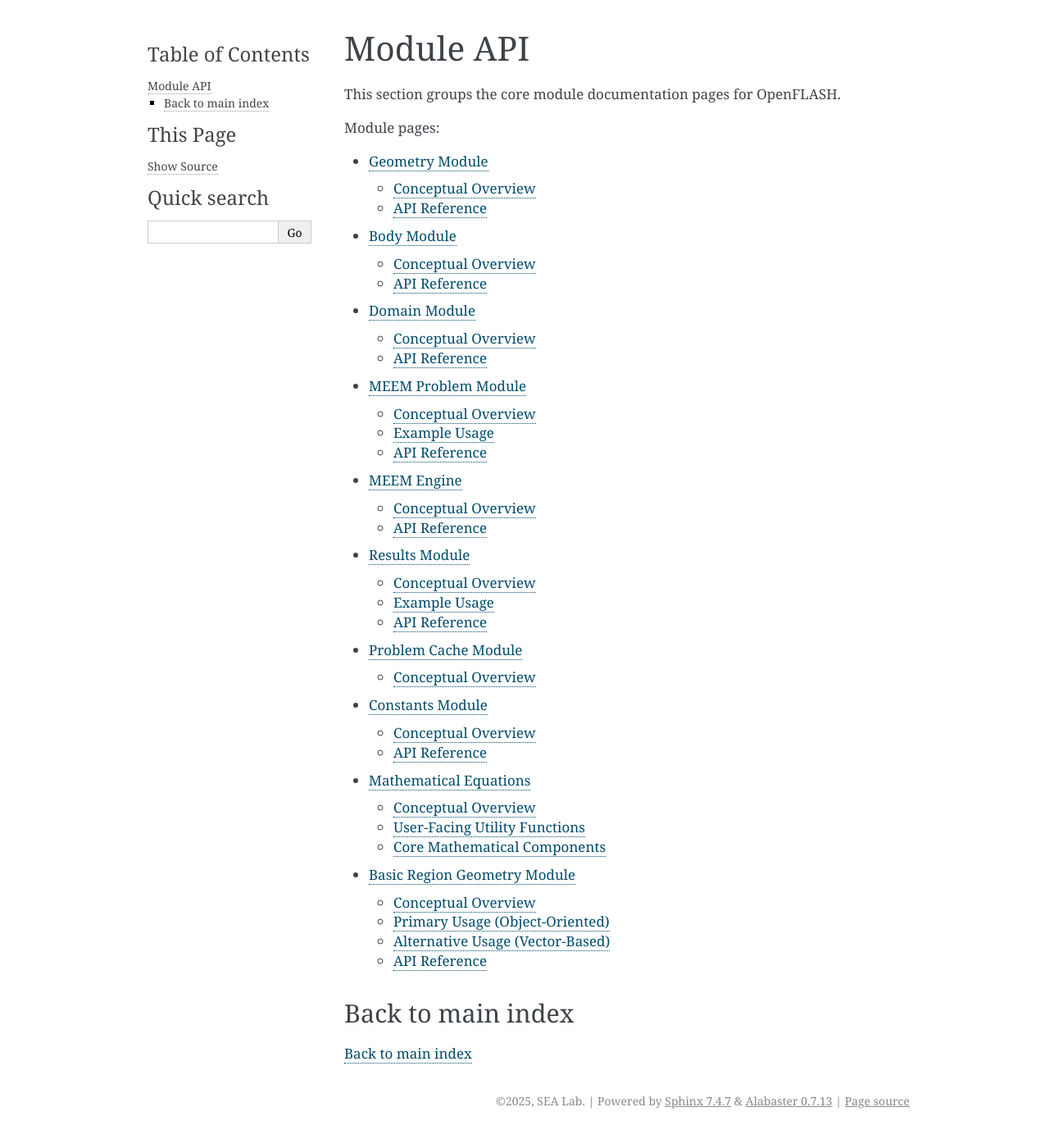
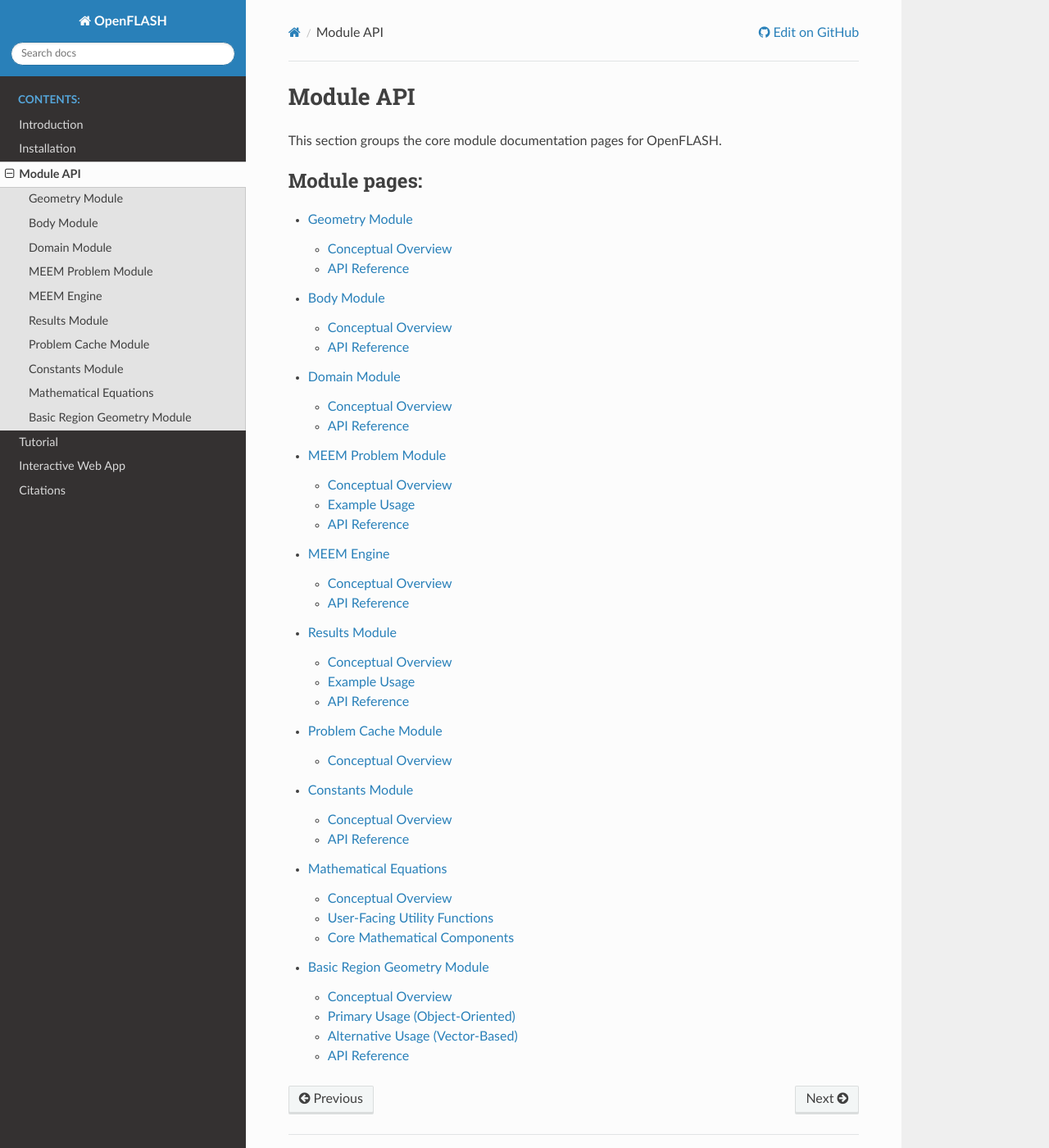
Before and after one commit to symbiotic-engineering/OpenFLASH, a Sphinx documentation site: the page built from docs/modules/index.rst, in a window 1280 px wide and 1400 px high. Shown: the whole window at 82% size. Built offline with Sphinx 7.4.7 and the Read the Docs theme 3.1.0, drawn with Linux system fonts in a browser that asks for light colours; some of the changed text lies outside the part shown.

Commit message:
read the docs theme, copybutton and git extensions

```diff
--- a/docs/conf.py
+++ b/docs/conf.py
@@ -35,7 +35,9 @@
 # Add any Sphinx extension module names here, as strings. They can be
 # extensions coming with Sphinx (named 'sphinx.ext.*') or your custom
 # ones.
-extensions = ['sphinx.ext.autodoc', 'sphinx.ext.napoleon', 'nbsphinx', 'sphinx.ext.mathjax', 'sphinx_design', 'sphinx.ext.viewcode', 'sphinx_tabs.tabs']
+extensions = ['sphinx.ext.autodoc', 'sphinx.ext.napoleon', 'nbsphinx',
+              'sphinx.ext.mathjax', 'sphinx_design', 'sphinx.ext.viewcode',
+              'sphinx_tabs.tabs', 'sphinx_copybutton', 'sphinx_last_updated_by_git']
 
 # Ensure Jupyter notebooks are copied as part of the build process
 nbsphinx_allow_errors = True
@@ -54,9 +56,17 @@
 # The theme to use for HTML and HTML Help pages.  See the documentation for
 # a list of builtin themes.
 #
-html_theme = 'alabaster'
+html_theme = 'sphinx_rtd_theme'
 
 # Add any paths that contain custom static files (such as style sheets) here,
 # relative to this directory. They are copied after the builtin static files,
 # so a file named "default.css" will overwrite the builtin "default.css".
 html_static_path = ['_static']
+
+html_context = {
+    "display_github": True,
+    "github_user": "symbiotic-engineering",
+    "github_repo": "OpenFLASH",
+    "github_version": "main",
+    "conf_py_path": "/docs/",
+}
--- a/docs/modules/index.rst
+++ b/docs/modules/index.rst
@@ -17,8 +17,3 @@
    multi_constants
    multi_equations
    basic_region_geometry
-
-Back to main index
--------------------
-
-:doc:`Back to main index <../index>`
--- a/pyproject.toml
+++ b/pyproject.toml
@@ -43,8 +43,11 @@
     "pytest>=7.0",
     "pytest-cov",
     "sphinx>=3.0",
+    "sphinx-rtd-theme>=0.5",
     "sphinx-tabs>=1.0",
     "sphinx_design>=0.0.8",
+    "sphinx-copybutton",
+    "sphinx-last-updated-by-git",
     "nbsphinx>=0.8",
     "jupyter>=1.0.0",
     "ipykernel",
--- a/requirements.txt
+++ b/requirements.txt
@@ -9,9 +9,12 @@
 
 # Documentation
 sphinx>=3.0
+sphinx-rtd-theme>=0.5
 sphinx-tabs>=1.0
 sphinx_design>=0.0.8
 nbsphinx>=0.8
+sphinx-copybutton
+sphinx-last-updated-by-git
 
 # Notebooks
 jupyter>=1.0.0
```
